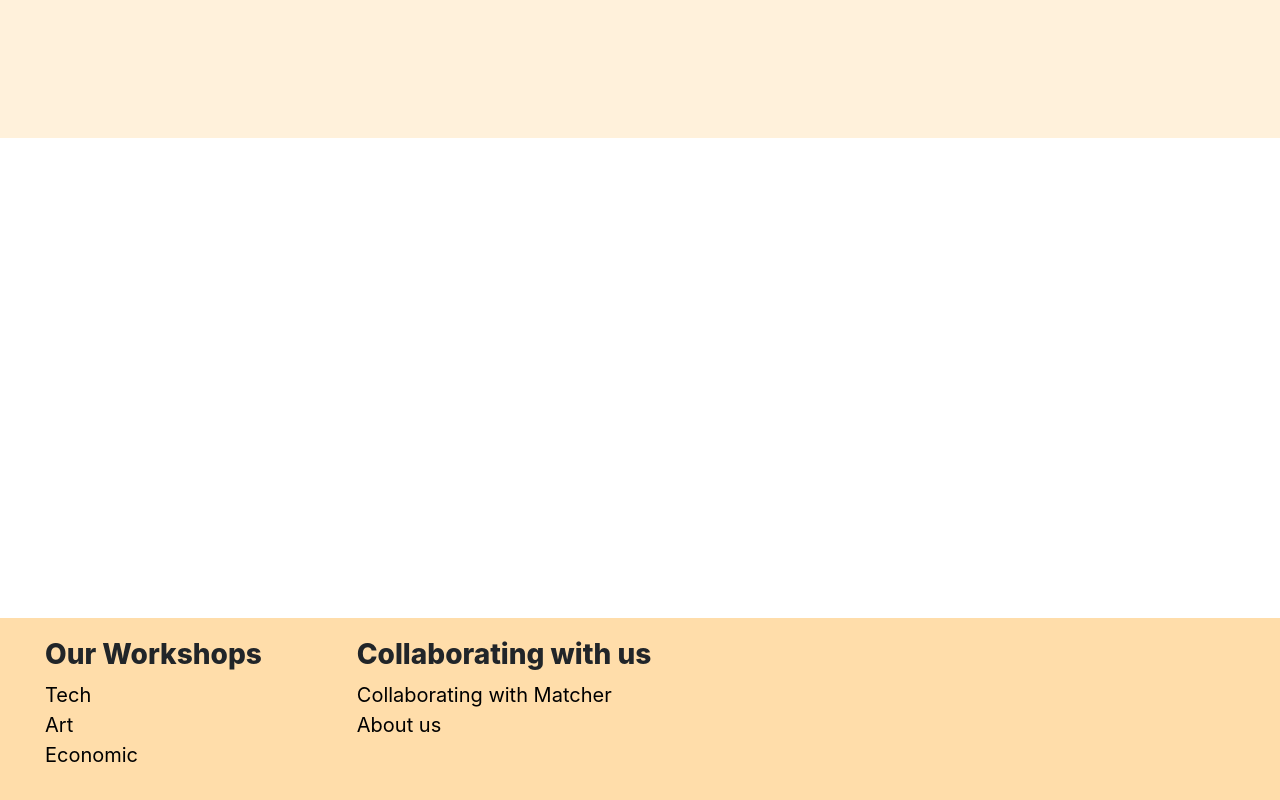
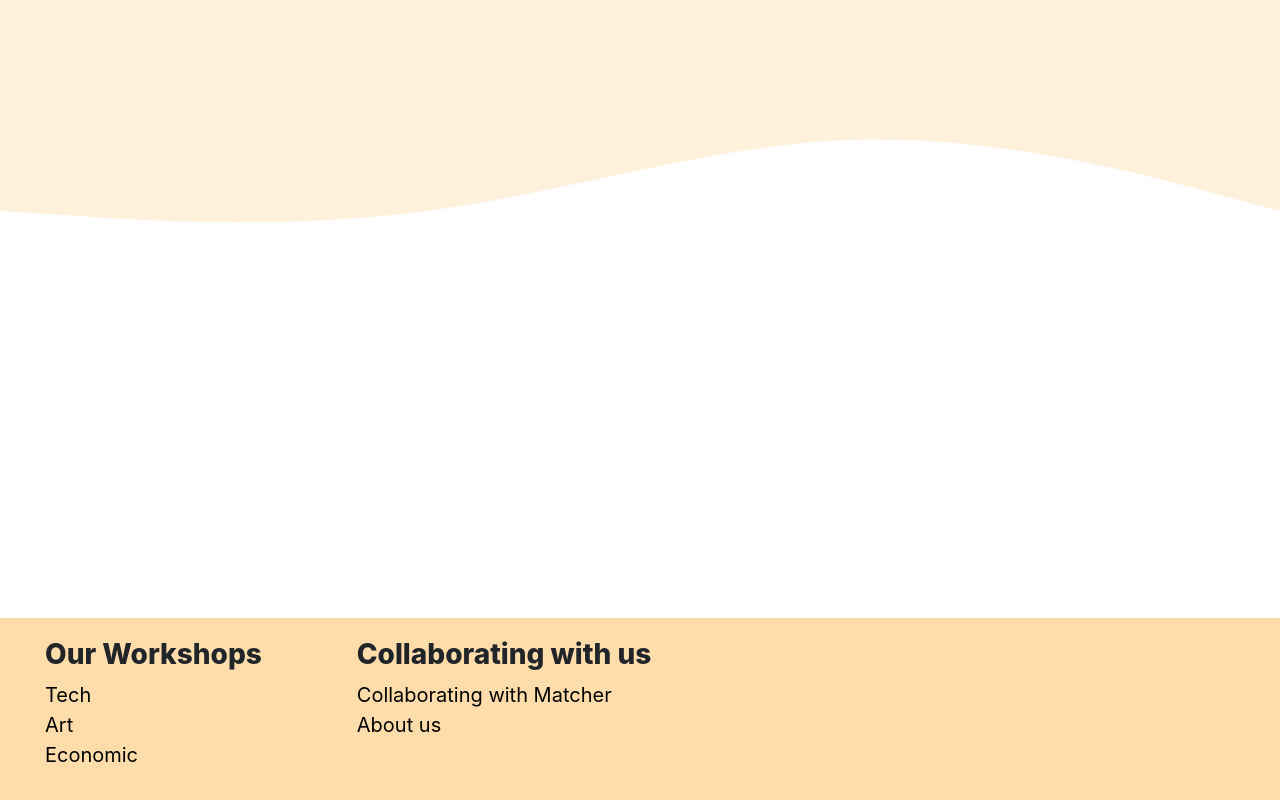
Before and after one commit to 2110423-2019-2/sec1_TerkyCompany-Frontend, a React (Create React App) app: page / in a window 1280 px wide. Shown: the part 1038-1838 px from the top of the page. Built offline with nearby package versions, Linux system fonts and the light colour scheme.

Commit message:
Add wave svg

```diff
--- a/src/Components/Homepage/App.css
+++ b/src/Components/Homepage/App.css
@@ -66,3 +66,7 @@
   margin-left: 40px;
   font-weight: bold;
 }
+
+svg {
+  display: block;
+}
--- a/src/Components/Homepage/App.js
+++ b/src/Components/Homepage/App.js
@@ -61,6 +61,9 @@ class App extends Component {
             </Slider>
           </div>
         </div>
+        <svg viewBox="0 110 1440 320"><path fill="#FFF1DB" fill-opacity="1" d="M0,192L80,197.3C160,203,320,213,480,192C640,171,800,117,960,112C1120,107,1280,149,1360,170.7L1440,192L1440,0L1360,0C1280,0,1120,0,960,0C800,0,640,0,480,0C320,0,160,0,80,0L0,0Z"></path></svg>
+        <div>
+        </div>
       </div>
     )
   }
```
